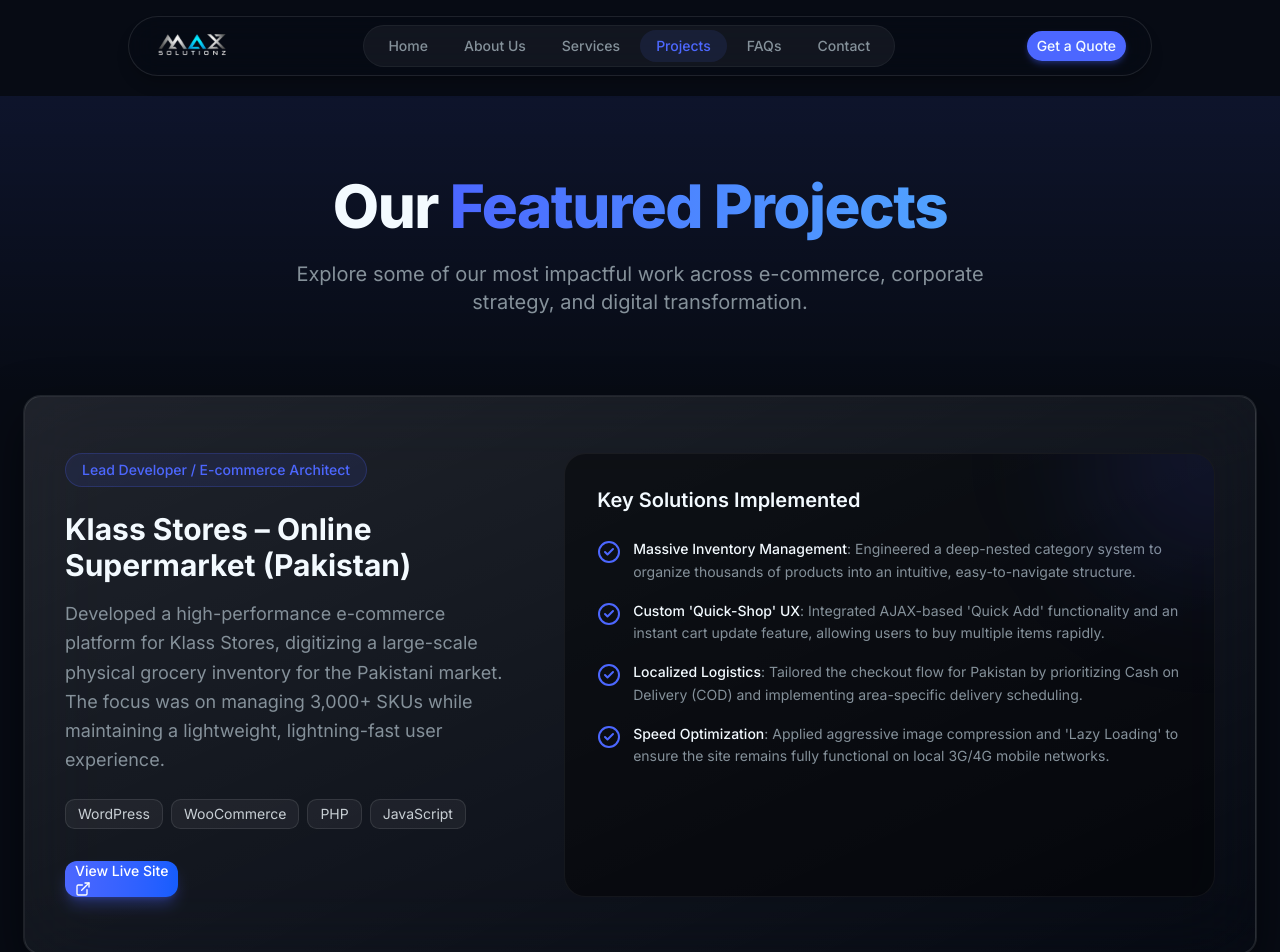
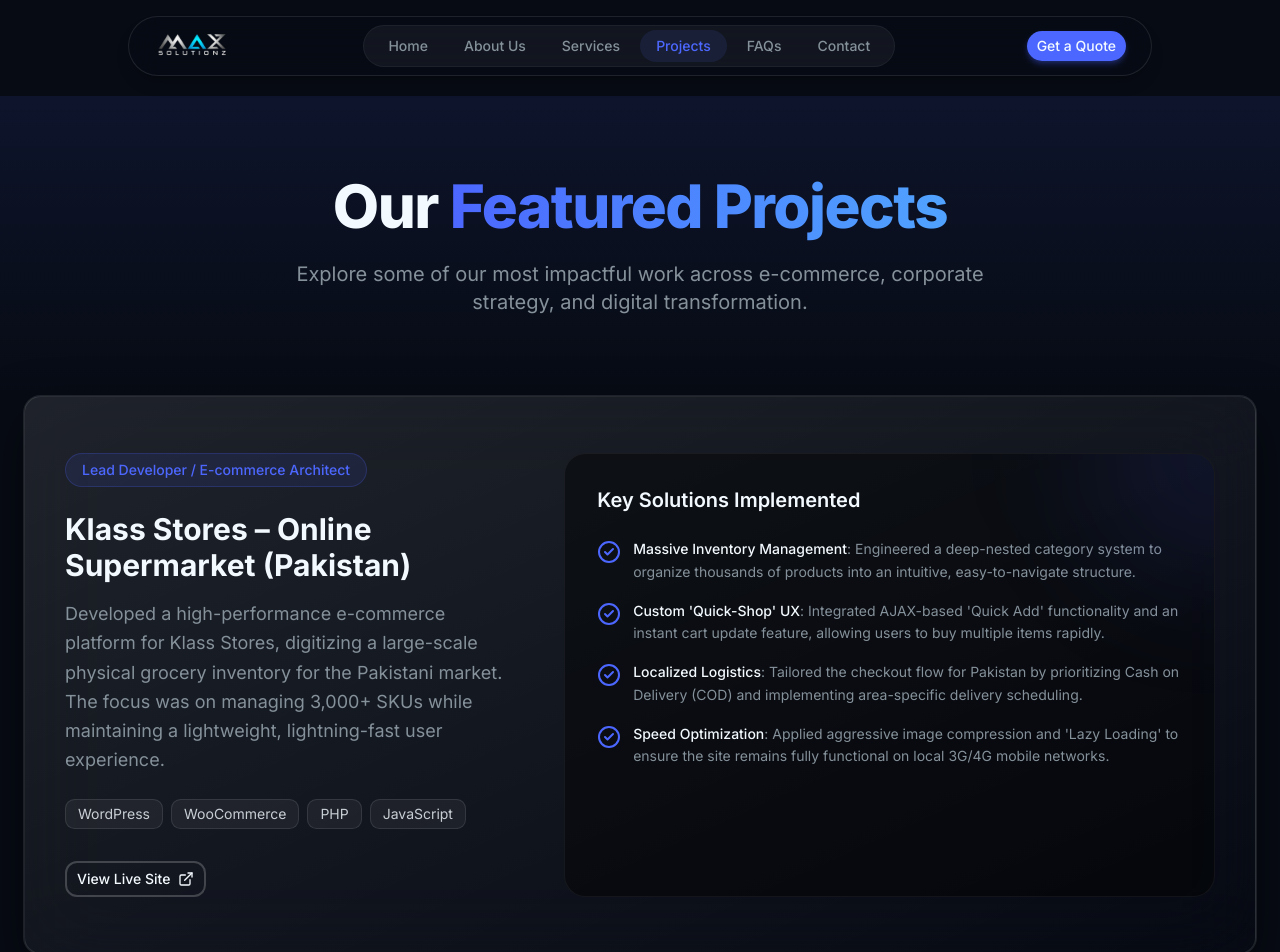
Before and after one commit to hammadarshad778/maxsolutionz-frontend, a Next.js app: page /projects in a window 1280 px wide. Shown: the top 952 px of the page. Built offline with nearby package versions, Linux system fonts and the light colour scheme.

Commit message:
Change View Live Site button style

```diff
--- a/src/app/projects/page.tsx
+++ b/src/app/projects/page.tsx
@@ -60,9 +60,12 @@
                           </span>
                         ))}
                       </div>
-                      <Button asChild size="lg" className="w-fit gap-2 bg-gradient-to-r from-primary to-blue-600 hover:from-primary/90 hover:to-blue-500 text-white shadow-lg shadow-primary/30 hover:shadow-primary/60 hover:scale-110 hover:-translate-y-1 transition-all duration-300 border-none">
+                      <Button asChild size="lg" className="w-fit gap-2 bg-transparent border-2 border-white/20 hover:border-primary text-foreground hover:text-primary shadow-none hover:shadow-[0_0_20px_rgba(var(--primary),0.3)] hover:scale-105 transition-all duration-300 relative overflow-hidden group">
                         <a href={project.link} target="_blank" rel="noopener noreferrer">
-                          View Live Site <ExternalLink size={18} className="group-hover:translate-x-1 group-hover:-translate-y-1 transition-transform" />
+                          <div className="absolute inset-0 bg-primary/10 translate-y-full group-hover:translate-y-0 transition-transform duration-300 ease-out" />
+                          <span className="relative z-10 flex items-center gap-2">
+                            View Live Site <ExternalLink size={18} className="group-hover:-translate-y-1 group-hover:translate-x-1 transition-transform" />
+                          </span>
                         </a>
                       </Button>
                     </div>
```
